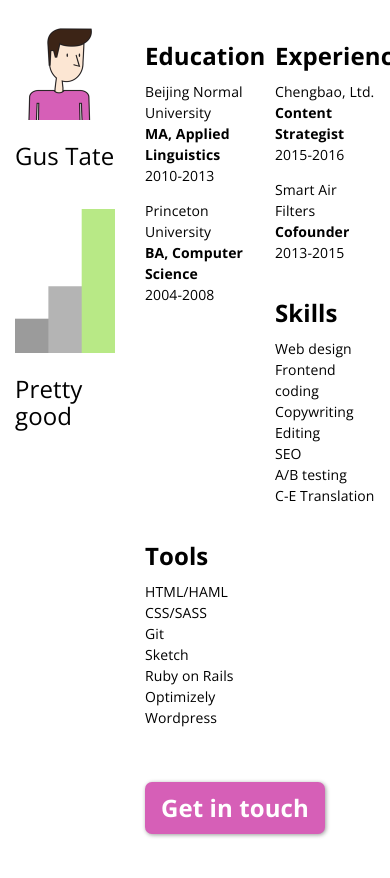
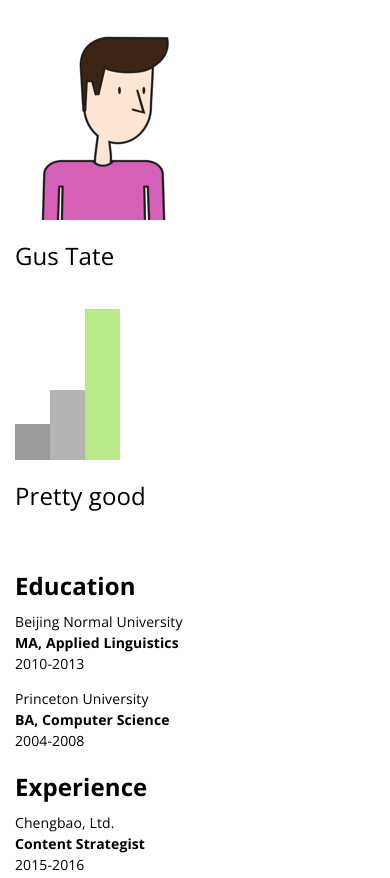
Before and after one commit to gustate/gustate.github.io, a plain HTML site: page index.html in a window 390 px wide. Shown: the top 878 px of the page. Drawn offline with nearby package versions, Linux system fonts and the light colour scheme.

Commit message:
Revert "add xs columns"
This reverts commit c44c6478d3e98edcd1f5c8a595415786eab04103.

```diff
--- a/index.html
+++ b/index.html
@@ -26,15 +26,15 @@
   <body>
     <div class="container">
       <div class="row">
-        <div class="col-xs-4 col-sm-2 col-md-2">
+        <div class="col-md-2 col-sm-2">
           <img src="img/gus-profile-pic.png" class="img-responsive">
           <h1>Gus Tate</h1>
           <img src="img/scale.png" class="img-responsive">
           <h1>Pretty good</h1>
         </div>
-        <div class="col-xs-8 col-sm-6 col-md-5">
+        <div class="col-md-5 col-sm-6">
           <div class="row">
-            <div class="col-xs-6 col-sm-6">
+            <div class="col-sm-6">
               <h2>Education</h2>
               <p>
                 Beijing Normal University
@@ -51,7 +51,7 @@
                 2004-2008
               </p>
             </div>
-            <div class="col-xs-6 col-sm-6">
+            <div class="col-sm-6">
               <h2>Experience</h2>
               <p>
                 Chengbao, Ltd.
@@ -68,7 +68,7 @@
                 2013-2015
               </p>
             </div>
-            <div class="col-xs-6 col-sm-6">
+            <div class="col-sm-6">
               <h2>Skills</h2>
               <p>
                 Web design
@@ -86,7 +86,7 @@
                 C-E Translation
               </p>
             </div>
-            <div class="col-xs-6 col-sm-6">
+            <div class="col-sm-6">
               <h2>Tools</h2>
               <p>
                 HTML/HAML
@@ -111,7 +111,7 @@
             </div>
           </div>
         </div>
-        <div class="col-xs-12 col-sm-4 col-md-5 info-section">
+        <div class="col-md-5 col-sm-4 info-section">
           <img src="img/chengbao-logo.png" class="img-responsive center-block logo" alt:="Chengbao, Ltd.">
           <h2>About Chengbao</h2>
           <p>Chengbao is a diverse team of software developers and content specialists in Hong Kong that builds software for end-users around the world.</p>
```
